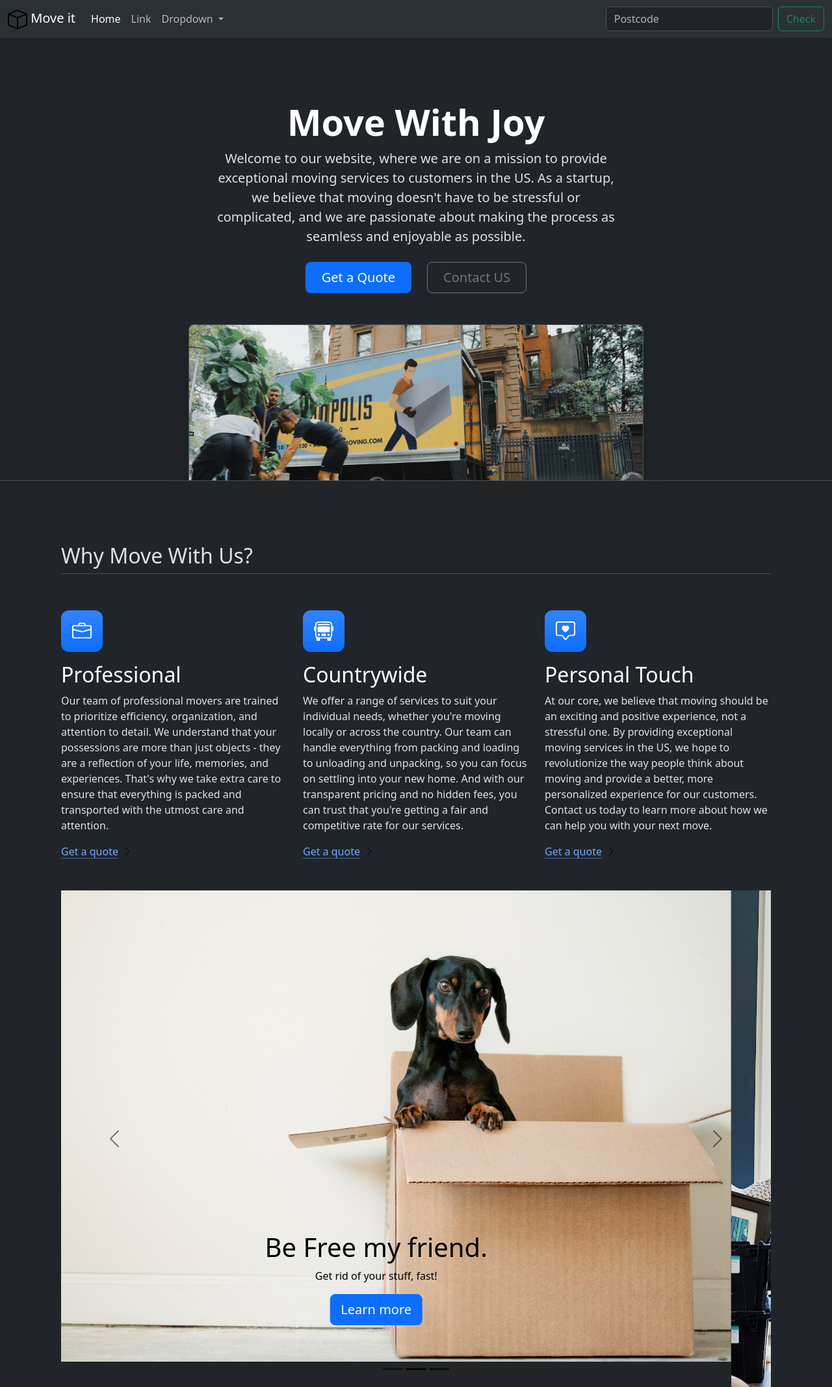
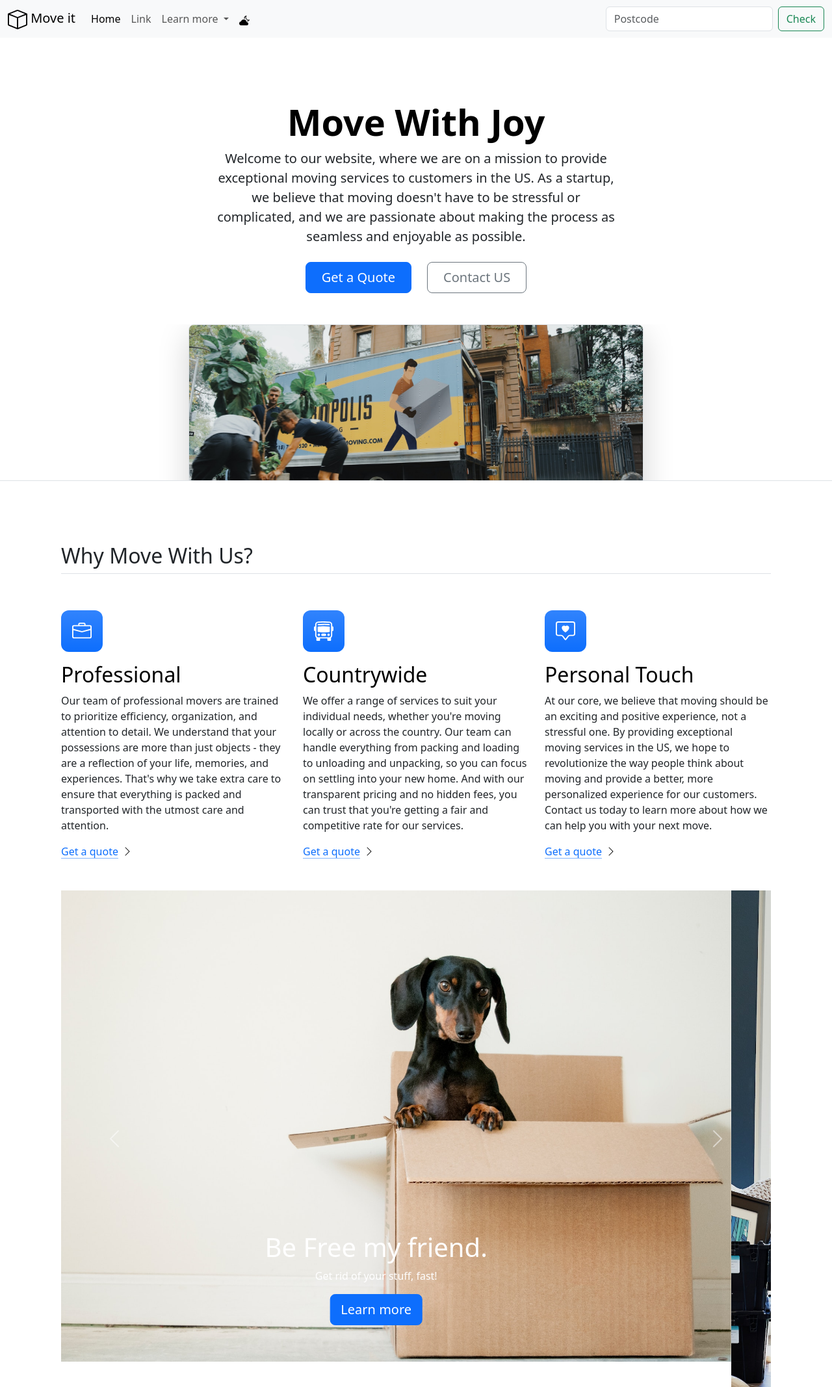
Before and after one commit to hasuwini77/bootstrap1st, a plain HTML site: page index.html in a window 1280 px wide. Shown: the top 2134 px of the page at 65% size. Drawn offline with nearby package versions, Linux system fonts and the light colour scheme.

Commit message:
dark mode button on

```diff
--- a/index.html
+++ b/index.html
@@ -1,5 +1,5 @@
 <!DOCTYPE html>
-<html lang="en" data-bs-theme="dark">
+<html lang="en" data-bs-theme="light">
   <head>
     <meta charset="UTF-8" />
     <meta name="viewport" content="width=device-width, initial-scale=1.0" />
@@ -15,6 +15,7 @@
   </head>
 
   <body>
+
     <nav class="navbar navbar-expand-lg bg-body-tertiary">
       <div class="container-fluid">
         <a class="navbar-brand" href="#"> <img src="./box.svg" alt="box icon" height="30" /> Move it</a>
@@ -30,13 +31,17 @@
               <a class="nav-link" href="#">Link</a>
             </li>
             <li class="nav-item dropdown">
-              <a class="nav-link dropdown-toggle" href="#" role="button" data-bs-toggle="dropdown" aria-expanded="false"> Dropdown </a>
+              <a class="nav-link dropdown-toggle" href="#" role="button" data-bs-toggle="dropdown" aria-expanded="false"> Learn more </a>
               <ul class="dropdown-menu">
                 <li><a class="dropdown-item" href="#">Action</a></li>
                 <li><a class="dropdown-item" href="#">Another action</a></li>
                 <li><hr class="dropdown-divider" /></li>
                 <li><a class="dropdown-item" href="#">Something else here</a></li>
               </ul>
+
+            </li>
+            <li class="nav-item">
+              <a class="nav-link active" aria-current="page" href="#"> <img class="dark-light"src="./cloud-moon-fill.svg" alt="dark cloud"></a>
             </li>
           </ul>
           <form class="d-flex" role="search">
--- a/index.js
+++ b/index.js
@@ -0,0 +1,9 @@
+const modeButton = document.querySelector(".dark-light");
+const htmlElem = document.querySelector("html");
+const onClickFunction = () => {
+  let currentTheme = htmlElem.getAttribute("data-bs-theme");
+  let myTheme = currentTheme === "light" ? "dark" : "light";
+  htmlElem.setAttribute("data-bs-theme", myTheme);
+};
+
+modeButton.addEventListener("click", onClickFunction);
```
Also changed, not shown: brightness-high-fill.svg (added), cloud-moon-fill.svg (added), moon-stars-fill.svg (added), moon-stars.svg (added), sunrise-fill.svg (added).
